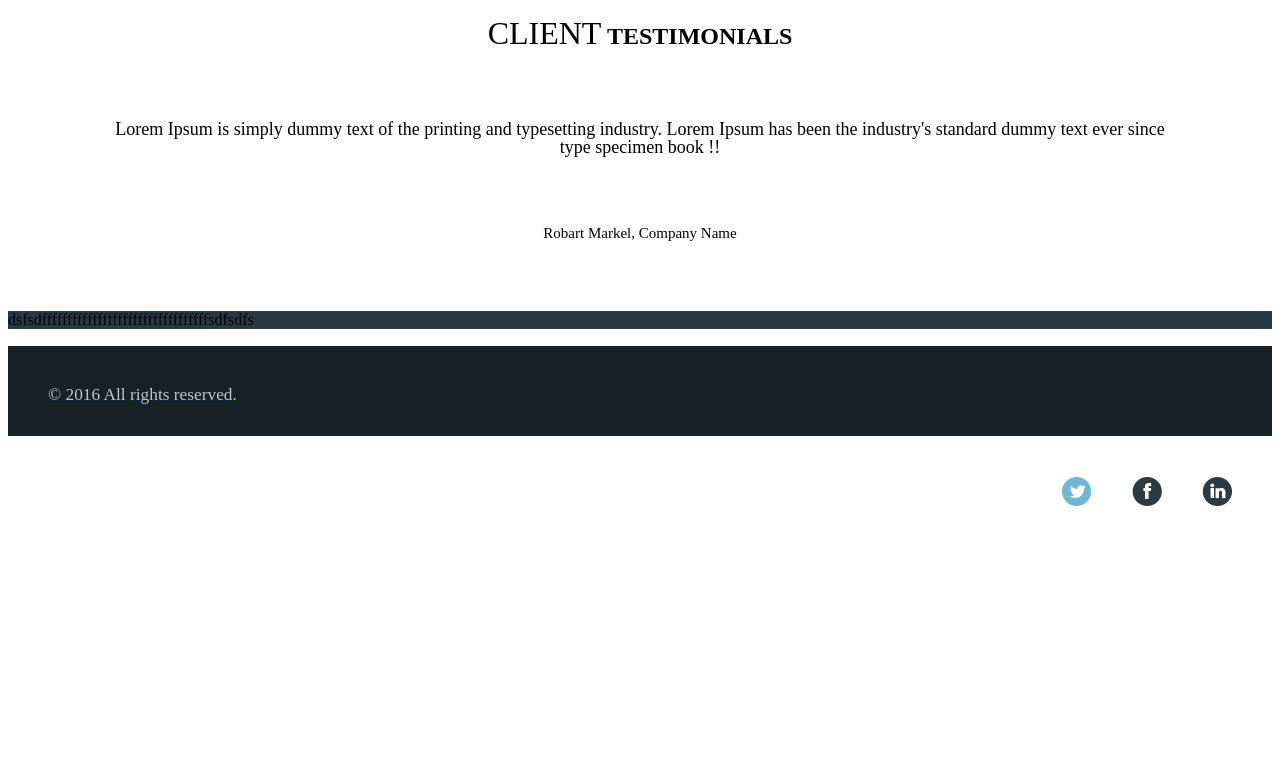
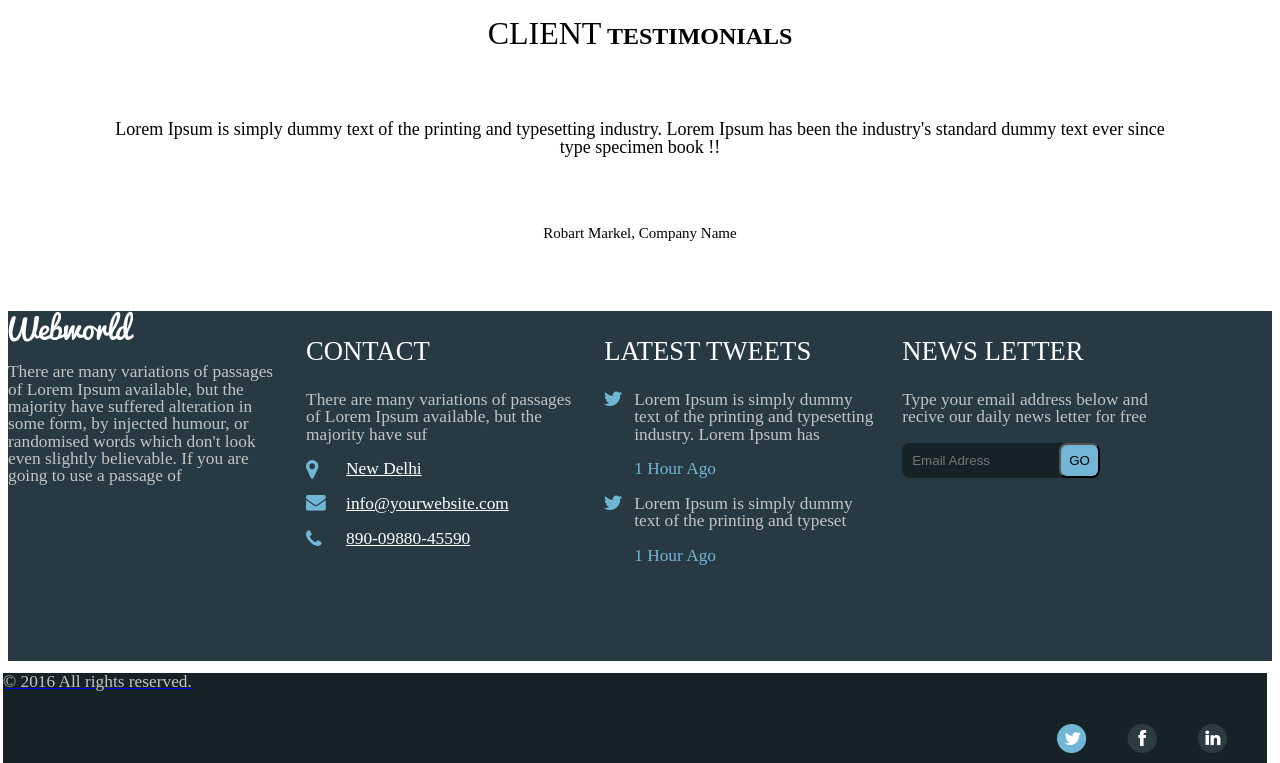
Before and after one commit to artemderzkiy/htmlpsd, a plain HTML site: page myproject/app/index.html in a window 1280 px wide. Shown: the part 2455-3218 px from the top of the page. Before the commit the page ends 2965 px from the top, so only its background shows below. Drawn offline with Linux system fonts and the light colour scheme.

Commit message:
notwelldoneuglyshit

```diff
--- a/myproject/app/css/main.css
+++ b/myproject/app/css/main.css
@@ -151,9 +151,36 @@ padding-top: 230px;}
 	.testing {margin: 20px;
 	text-align: center;}
 
-.bgfooterone {background: #fff url(../img/bgfooterone.png) no-repeat center;}
-.bgfootertwo {background: #fff url(../img/bgfootertwo.png) no-repeat center ;height: 90px}
+.footertwo{margin: -5px;}
+.bgfooterone {background: #fff url(../img/bgfooterone.png) no-repeat center; height :350px; width: 100%;}
+.bgfootertwo {background: #fff url(../img/bgfootertwo.png) no-repeat center ;height: 90px; width: 100%;}
 
 .footertext {font: 13pt/13pt Arial regular;
 	color: #c4c4c4;}
-	.footersectext {padding: 40px}
+
+
+.footeritem {float: left;
+	width: 22%;
+	margin-right: 20px;}
+
+	.titlefoot {font: 20pt/20pt Arial regular;
+	color: #fff;
+text-transform: uppercase;}
+.info {float: left;}
+.infotext{ font: 13pt/13pt Arial regular;
+	color: #fff;
+	text-decoration: underline;
+	padding-left:40px;  }
+	.hour {font: 13pt/13pt Arial regular;
+	color: #71b6d5;}
+	.tweet {margin-left: 30px;}
+	input {background: #172227;
+		padding: 10px;
+	border-radius: 8px;
+border: none;
+float: left;}
+.toinput {background: #71b6d5;
+	padding: 8px;
+	border-radius: 8px;
+	margin-left: -40px;
+}
--- a/myproject/app/index.html
+++ b/myproject/app/index.html
@@ -113,11 +113,59 @@ the printing and typesetting.</h4>
 </section>
 <footer>
 	<div class="footerone bgfooterone">
-	<p>dsfsdfffffffffffffffffffffffffffffffffsdfsdfs</p>
+
+	<div class="footeritem ">
+	<div ><a href="#"><img src="img/logo.png" alt=""></a></div>
+		<p class="footertext footertextone">There are many variations of passages of Lorem Ipsum available, but the majority have suffered alteration in some form, by injected humour, or randomised words which don't look even slightly believable. If you are going to use a passage of</p>
+				</div>
+
+				<div class="footeritem ">
+
+				<h3 class="titlefoot">Contact</h3>
+				<p class="footertext footertextone">There are many variations of passages of Lorem Ipsum available, but the majority have suf</p>
+
+				<div >
+					<img class="info" src="img/place.png">
+					<p class="infotext"> New Delhi</p>
+				</div>
+				<div >
+				<img class="info" src="img/mail.png">
+				<p class="infotext"> info@yourwebsite.com</p>
+				</div>
+				<div >
+				<img class="info" src="img/phone.png">
+				<p class="infotext"> 890-09880-45590</p>
+				</div>
+				</div>
+				<div class="footeritem">
+
+				<h3 class="titlefoot">Latest tweets</h3>
+
+				<img class="info" src="img/twi.png">
+				<div class="tweet">
+				<p class="footertext footertextone">Lorem Ipsum is simply dummy text of the printing and typesetting industry. Lorem Ipsum has </p>
+				<p class="hour">1 Hour Ago</p>
+				</div>
+
+				<img class="info" src="img/twi.png">
+				<div class="tweet">
+				<p class="footertext footertextone">Lorem Ipsum is simply dummy text of the printing and typeset </p>
+				<p class="hour">1 Hour Ago</p>
+				</div>
+				</div>
+
+				<div class="footeritem ">
+
+				<h3 class="titlefoot">News letter</h3>
+				<p class="footertext footertextone">Type your email address below and recive our daily news letter for free</p>
+				<input type="text" placeholder="Email Adress"></input>
+				 <button class="toinput" type="submit">GO</button>
+				</div>
 
 	</div>
+
 	<div class="footertwo bgfootertwo">
-		<div><a href="#"><p class="footertext footersectext"> © 2016 All rights reserved.</p></a></div>
+		<div><a href="#"><p class="footertext footersectext"> © 2016 All rights reserved.</p></a><div>
 		<ul class="nav">
 			<li><a href="#"><img src="img/twit.png"></a></li>
 			<li><a href="#"><img src="img/facebook.png"></a></li>
```
Also changed, not shown: myproject/app/img/mail.png (added), myproject/app/img/phone.png (added), myproject/app/img/place.png (added), myproject/app/img/twi.png (added).
